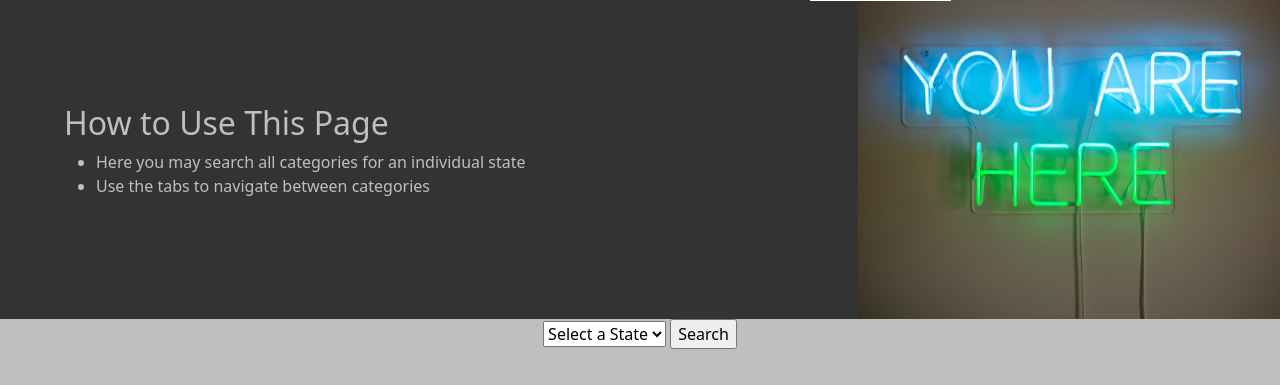
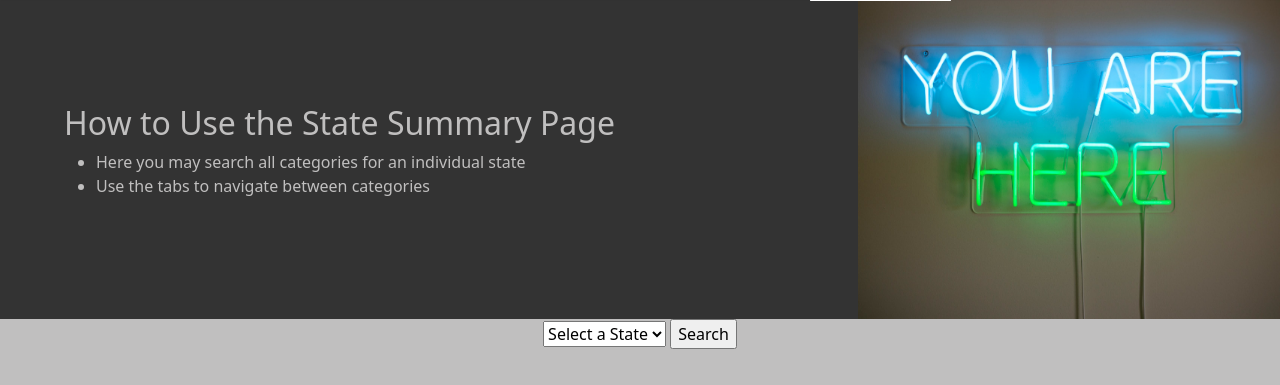
Before and after one commit to josh-on-github/etats, a Django app: page /etats/summary/ in a window 1280 px wide. Shown: the part 273-658 px from the top of the page. Run offline with Django 4.2, Linux system fonts and the light colour scheme; data comes from the database, SQL or seed files in the repository; data that the repository does not hold is empty; some libraries are stand-ins or nearby versions.

Commit message:
changed text of header in template block in summary.html file

```diff
--- a/capstone/etats/templates/etats/summary.html
+++ b/capstone/etats/templates/etats/summary.html
@@ -11,7 +11,7 @@
 <div class="categories">
   <div class="howto">
       <div class="howto-list">
-          <h2>How to Use This Page</h2>
+          <h2>How to Use the State Summary Page</h2>
             <ul>
               <li>Here you may search all categories for an individual state</li>
               <li>Use the tabs to navigate between categories</li>
```
